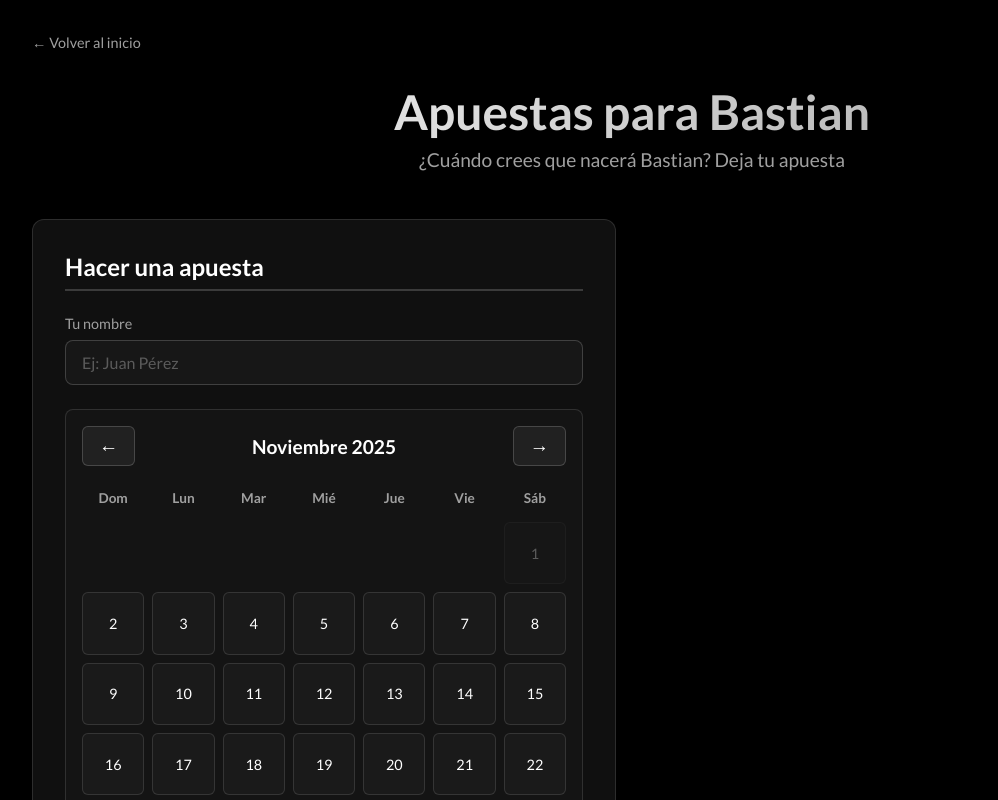
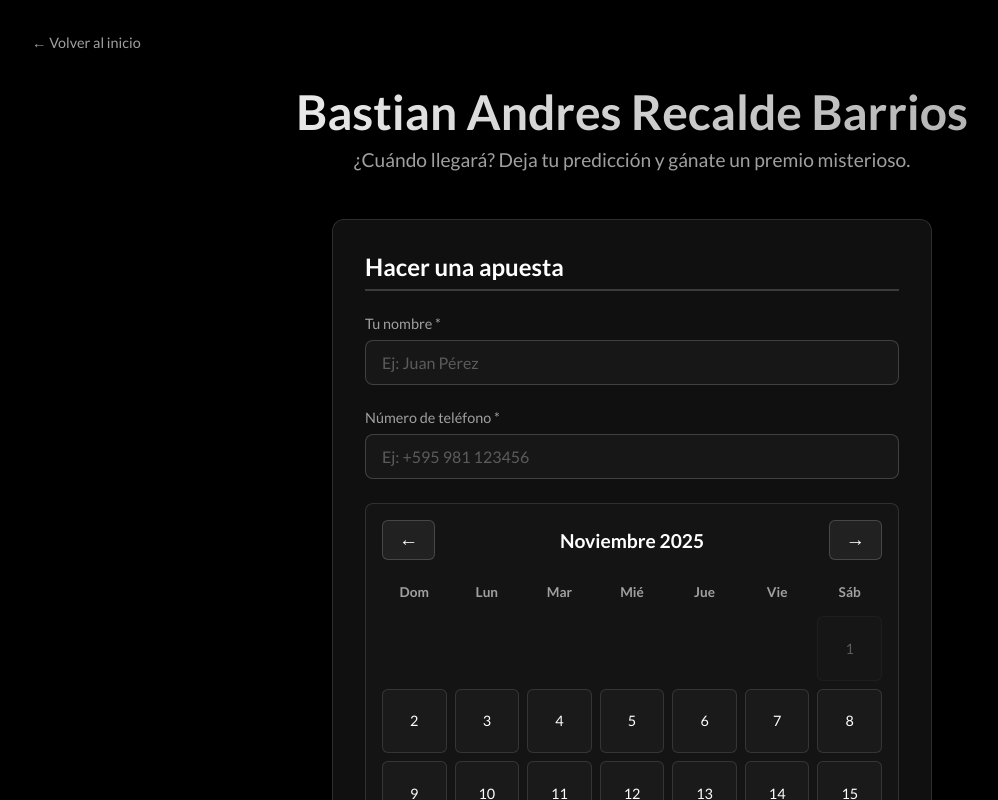
Before and after one commit to zcaraluna/s1mple_cloud, a Next.js app: page /bastian in a window 1280 px wide. Shown: the top 800 px of the page, without its empty margins (8-1006 px from the left). Built offline with nearby package versions, Linux system fonts and the light colour scheme.

Commit message:
edición de quizes mejorado

```diff
--- a/app/api/bastian/route.ts
+++ b/app/api/bastian/route.ts
@@ -7,6 +7,7 @@ const DATA_FILE = path.join(process.cwd(), 'data', 'bastian_bets.json')
 interface Bet {
   id: string
   name: string
+  phone: string
   date: string // Formato: YYYY-MM-DD
   timestamp: number
 }
@@ -88,12 +89,19 @@ export async function GET() {
 export async function POST(request: NextRequest) {
   try {
     const body = await request.json()
-    const { name, date } = body
+    const { name, phone, date } = body
 
     // Validaciones
     if (!name || !name.trim()) {
       return NextResponse.json(
         { error: 'El nombre es requerido' },
+        { status: 400 }
+      )
+    }
+
+    if (!phone || !phone.trim()) {
+      return NextResponse.json(
+        { error: 'El número de teléfono es requerido' },
         { status: 400 }
       )
     }
@@ -143,6 +151,7 @@ export async function POST(request: NextRequest) {
     const newBet: Bet = {
       id: Date.now().toString(),
       name: name.trim(),
+      phone: phone.trim(),
       date: date, // Guardar como string YYYY-MM-DD (la fecha exacta que el usuario seleccionó)
       timestamp: selectedDate.getTime(),
     }
@@ -164,15 +173,23 @@ export async function POST(request: NextRequest) {
   }
 }
 
-// DELETE - Eliminar una apuesta
+// DELETE - Eliminar una apuesta o todas las apuestas
 export async function DELETE(request: NextRequest) {
   try {
     const { searchParams } = new URL(request.url)
     const id = searchParams.get('id')
+    const all = searchParams.get('all') === 'true'
 
+    // Si se solicita eliminar todas las apuestas
+    if (all) {
+      await writeBets([])
+      return NextResponse.json({ success: true, message: 'Todas las apuestas han sido eliminadas' })
+    }
+
+    // Eliminar una apuesta específica
     if (!id) {
       return NextResponse.json(
-        { error: 'ID de apuesta requerido' },
+        { error: 'ID de apuesta requerido o parámetro all=true' },
         { status: 400 }
       )
     }
--- a/app/bastian/page.module.css
+++ b/app/bastian/page.module.css
@@ -46,16 +46,11 @@
 }
 
 .mainContent {
-  display: grid;
-  grid-template-columns: 1fr;
+  display: flex;
+  flex-direction: column;
+  align-items: center;
+  margin-top: 2rem;
   gap: 2rem;
-  margin-top: 2rem;
-}
-
-@media (min-width: 768px) {
-  .mainContent {
-    grid-template-columns: 1fr 1fr;
-  }
 }
 
 .formSection,
@@ -65,6 +60,8 @@
   border-radius: 12px;
   padding: 2rem;
   backdrop-filter: blur(10px);
+  max-width: 600px;
+  width: 100%;
 }
 
 .sectionTitle {
@@ -446,6 +443,8 @@
   padding: 2rem;
   backdrop-filter: blur(10px);
   margin-top: 2rem;
+  max-width: 600px;
+  width: 100%;
 }
 
 .birthButton {
@@ -744,3 +743,36 @@
   border-color: rgba(160, 160, 160, 0.5);
   color: #fff;
 }
+
+/* Acciones de administración */
+.adminActions {
+  margin-bottom: 2rem;
+  padding-bottom: 1.5rem;
+  border-bottom: 2px solid rgba(160, 160, 160, 0.3);
+}
+
+.clearAllButton {
+  background: linear-gradient(135deg, rgba(220, 53, 69, 0.8) 0%, rgba(220, 53, 69, 0.6) 100%);
+  border: 1px solid rgba(220, 53, 69, 0.8);
+  border-radius: 8px;
+  padding: 1rem 2rem;
+  color: #fff;
+  font-size: 1rem;
+  font-weight: 600;
+  cursor: pointer;
+  transition: all 0.3s ease;
+  font-family: inherit;
+  width: 100%;
+}
+
+.clearAllButton:hover:not(:disabled) {
+  background: linear-gradient(135deg, rgba(220, 53, 69, 1) 0%, rgba(220, 53, 69, 0.8) 100%);
+  transform: translateY(-2px);
+  box-shadow: 0 4px 12px rgba(220, 53, 69, 0.4);
+}
+
+.clearAllButton:disabled {
+  opacity: 0.5;
+  cursor: not-allowed;
+  transform: none;
+}
--- a/app/bastian/page.tsx
+++ b/app/bastian/page.tsx
@@ -8,6 +8,7 @@ import styles from './page.module.css'
 interface Bet {
   id: string
   name: string
+  phone: string
   date: string // Formato: YYYY-MM-DD
   timestamp: number // Para ordenamiento
 }
@@ -16,6 +17,7 @@ export default function BastianPage() {
   const [bets, setBets] = useState<Bet[]>([])
   const [selectedDate, setSelectedDate] = useState<string>('')
   const [name, setName] = useState<string>('')
+  const [phone, setPhone] = useState<string>('')
   const [currentMonth, setCurrentMonth] = useState<Date>(new Date())
   const [showSuccess, setShowSuccess] = useState(false)
   const [showError, setShowError] = useState<string | null>(null)
@@ -239,6 +241,11 @@ export default function BastianPage() {
       return
     }
 
+    if (!phone.trim()) {
+      setShowError('Por favor ingresa tu número de teléfono')
+      return
+    }
+
     if (!selectedDate) {
       setShowError('Por favor selecciona una fecha')
       return
@@ -253,6 +260,7 @@ export default function BastianPage() {
         },
         body: JSON.stringify({
           name: name.trim(),
+          phone: phone.trim(),
           date: selectedDate,
         }),
       })
@@ -272,6 +280,7 @@ export default function BastianPage() {
       }
 
       setName('')
+      setPhone('')
       setSelectedDate('')
       setShowSuccess(true)
 
@@ -317,6 +326,44 @@ export default function BastianPage() {
     } catch (error) {
       console.error('Error eliminando apuesta:', error)
       setShowError('Error al eliminar la apuesta. Por favor intenta de nuevo.')
+    } finally {
+      setLoading(false)
+    }
+  }
+
+  const handleClearAllBets = async () => {
+    if (!confirm('¿Estás seguro de que quieres ELIMINAR TODAS las apuestas? Esta acción no se puede deshacer.')) {
+      return
+    }
+
+    if (!confirm('Última confirmación: ¿Realmente quieres eliminar todas las apuestas?')) {
+      return
+    }
+
+    try {
+      setLoading(true)
+      const response = await fetch('/api/bastian?all=true', {
+        method: 'DELETE',
+      })
+
+      if (!response.ok) {
+        const data = await response.json()
+        setShowError(data.error || 'Error al eliminar las apuestas')
+        return
+      }
+
+      // Recargar apuestas desde el servidor (debería estar vacío)
+      const betsResponse = await fetch('/api/bastian')
+      if (betsResponse.ok) {
+        const updatedBets = await betsResponse.json()
+        setBets(updatedBets)
+      }
+
+      setShowSuccess(true)
+      setTimeout(() => setShowSuccess(false), 3000)
+    } catch (error) {
+      console.error('Error eliminando todas las apuestas:', error)
+      setShowError('Error al eliminar las apuestas. Por favor intenta de nuevo.')
     } finally {
       setLoading(false)
     }
@@ -459,9 +506,9 @@ export default function BastianPage() {
           ← Volver al inicio
         </Link>
 
-        <h1 className={styles.title}>Apuestas para Bastian</h1>
+        <h1 className={styles.title}>Bastian Andres Recalde Barrios</h1>
         <p className={styles.subtitle}>
-          ¿Cuándo crees que nacerá Bastian? Deja tu apuesta
+          ¿Cuándo llegará? Deja tu predicción y gánate un premio misterioso.
         </p>
 
         <div className={styles.mainContent}>
@@ -472,7 +519,7 @@ export default function BastianPage() {
             <form onSubmit={handleSubmit} className={styles.form}>
               <div className={styles.formGroup}>
                 <label htmlFor="name" className={styles.label}>
-                  Tu nombre
+                  Tu nombre *
                 </label>
                 <input
                   type="text"
@@ -481,6 +528,21 @@ export default function BastianPage() {
                   onChange={(e) => setName(e.target.value)}
                   className={styles.input}
                   placeholder="Ej: Juan Pérez"
+                  required
+                />
+              </div>
+
+              <div className={styles.formGroup}>
+                <label htmlFor="phone" className={styles.label}>
+                  Número de teléfono *
+                </label>
+                <input
+                  type="tel"
+                  id="phone"
+                  value={phone}
+                  onChange={(e) => setPhone(e.target.value)}
+                  className={styles.input}
+                  placeholder="Ej: +595 981 123456"
                   required
                 />
               </div>
@@ -586,7 +648,21 @@ export default function BastianPage() {
           {/* Sección de Notificación de Nacimiento - Solo visible en modo admin */}
           {isAdminMode && (
             <div className={styles.birthSection}>
-              <h2 className={styles.sectionTitle}>Notificación de Nacimiento</h2>
+              <h2 className={styles.sectionTitle}>Panel de Administración</h2>
+
+              {/* Botón para limpiar todas las apuestas */}
+              <div className={styles.adminActions}>
+                <button
+                  onClick={handleClearAllBets}
+                  className={styles.clearAllButton}
+                  disabled={loading || bets.length === 0}
+                  title="Eliminar todas las apuestas"
+                >
+                  🗑️ Limpiar todas las apuestas ({bets.length})
+                </button>
+              </div>
+
+              <h2 className={styles.sectionTitle} style={{ marginTop: '2rem' }}>Notificación de Nacimiento</h2>
 
               {/* Botón para activar notificaciones del navegador */}
               {notificationPermission !== 'granted' && (
```
